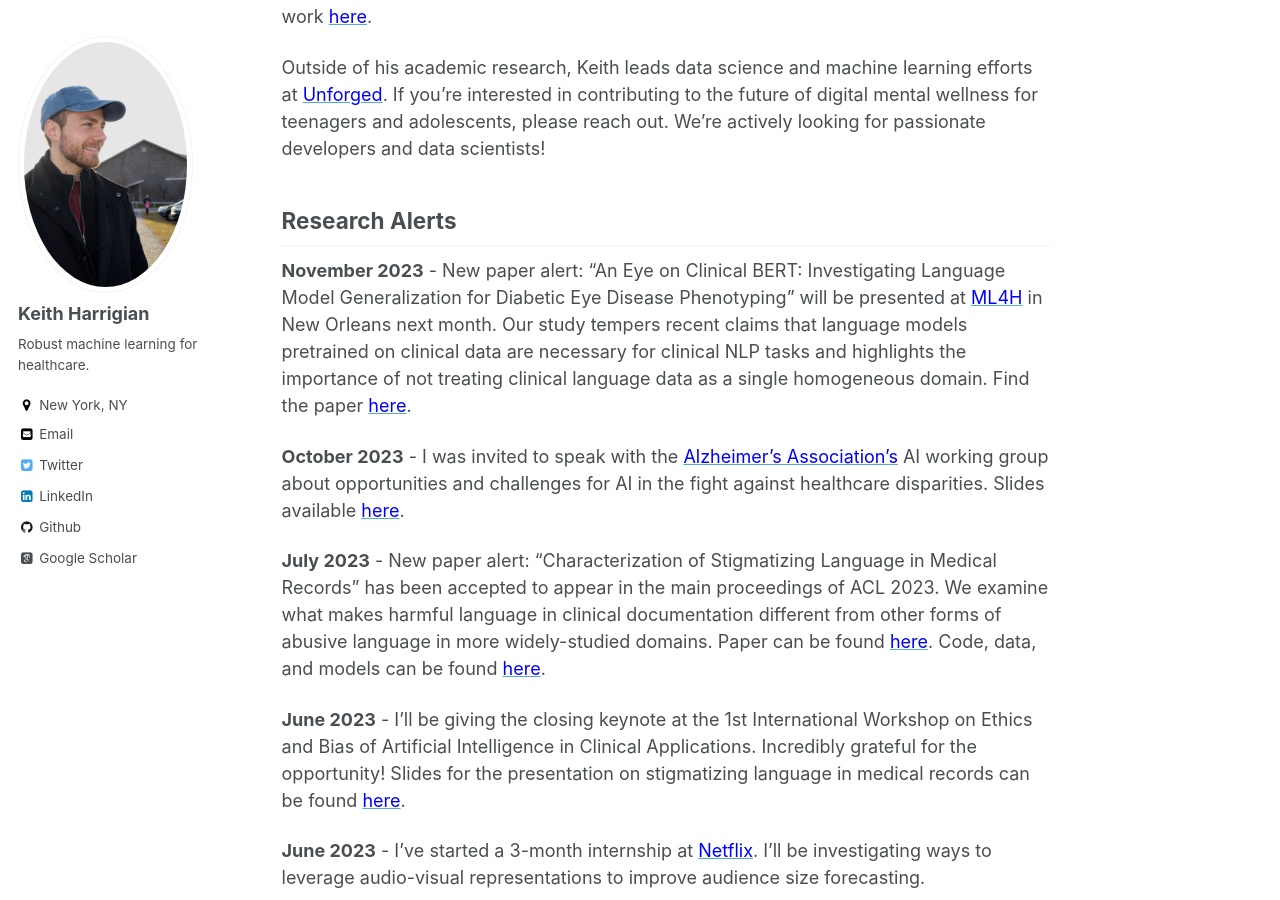
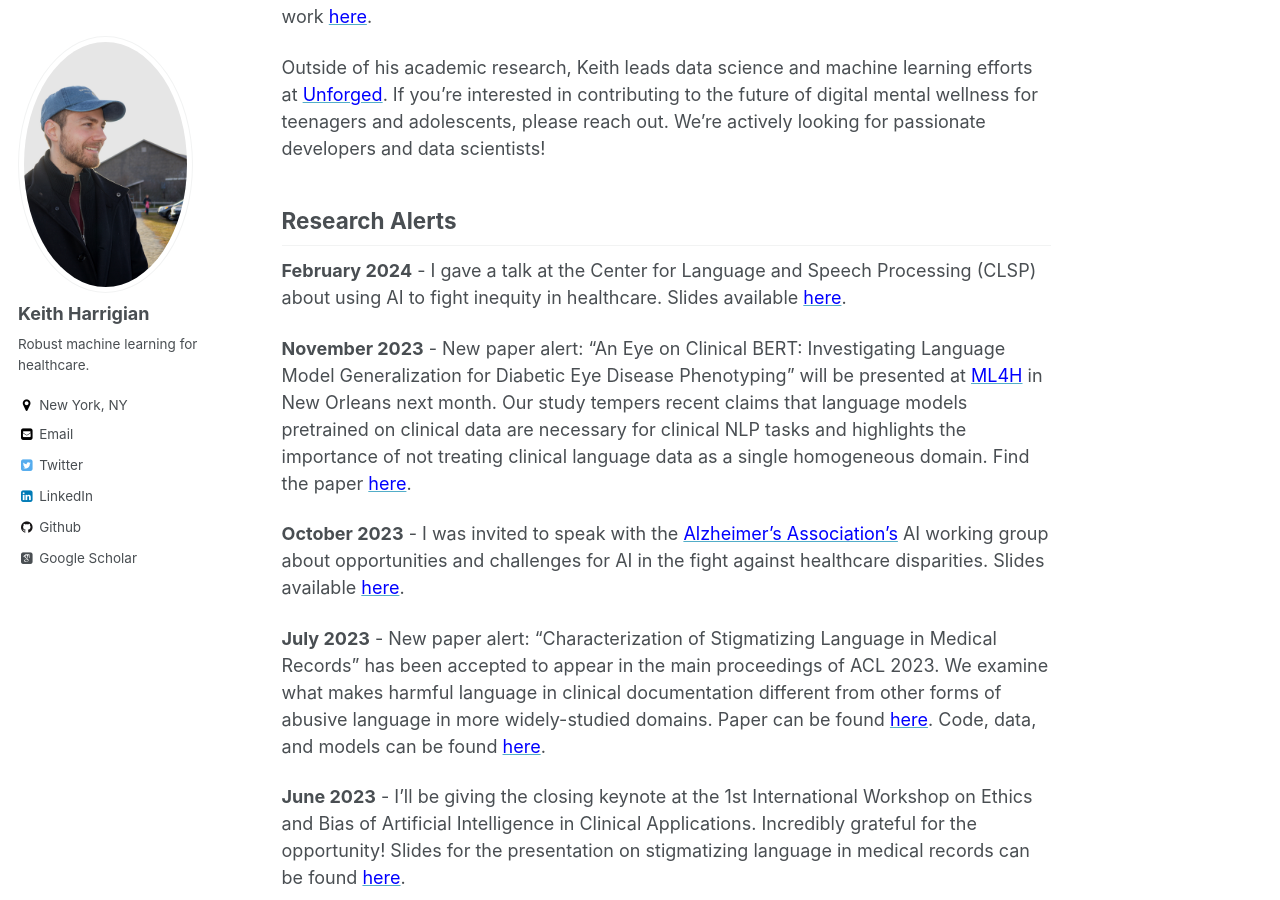
Before and after one commit to kharrigian/kharrigian.github.io, a Jekyll site: the page built from _pages/about.md, in a window 1280 px wide and 900 px high, scrolled down 395 px. Built offline with Jekyll 4.4.1, drawn with Linux system fonts in a browser that asks for light colours; some web fonts are replaced.

Commit message:
Update news

```diff
--- a/_pages/about.md
+++ b/_pages/about.md
@@ -15,6 +15,8 @@ Prior to joining Johns Hopkins, Keith was a Senior Quantitative Analyst at [<spa
 Outside of his academic research, Keith leads data science and machine learning efforts at [<span style="color:blue">Unforged</span>](https://www.kidzabout.net). If you're interested in contributing to the future of digital mental wellness for teenagers and adolescents, please reach out. We're actively looking for passionate developers and data scientists!
 
 ## Research Alerts
+
+**February 2024** - I gave a talk at the Center for Language and Speech Processing (CLSP) about using AI to fight inequity in healthcare. Slides available [<span style="color:blue">here</span>](https://docs.google.com/presentation/d/1ukpFZbjZK4lqpJ_s4yhjCOCD6Ve47DSca-SCnZwt7LQ/edit?usp=sharing).
 
 **November 2023** - New paper alert: "An Eye on Clinical BERT: Investigating Language Model Generalization for Diabetic Eye Disease Phenotyping" will be presented at [<span style="color:blue">ML4H</span>](https://ml4health.github.io/2023/) in New Orleans next month. Our study tempers recent claims that language models pretrained on clinical data are necessary for clinical NLP tasks and highlights the importance of not treating clinical language data as a single homogeneous domain. Find the paper [<span style="color:blue">here</span>](https://arxiv.org/abs/2311.08687).
 
```
